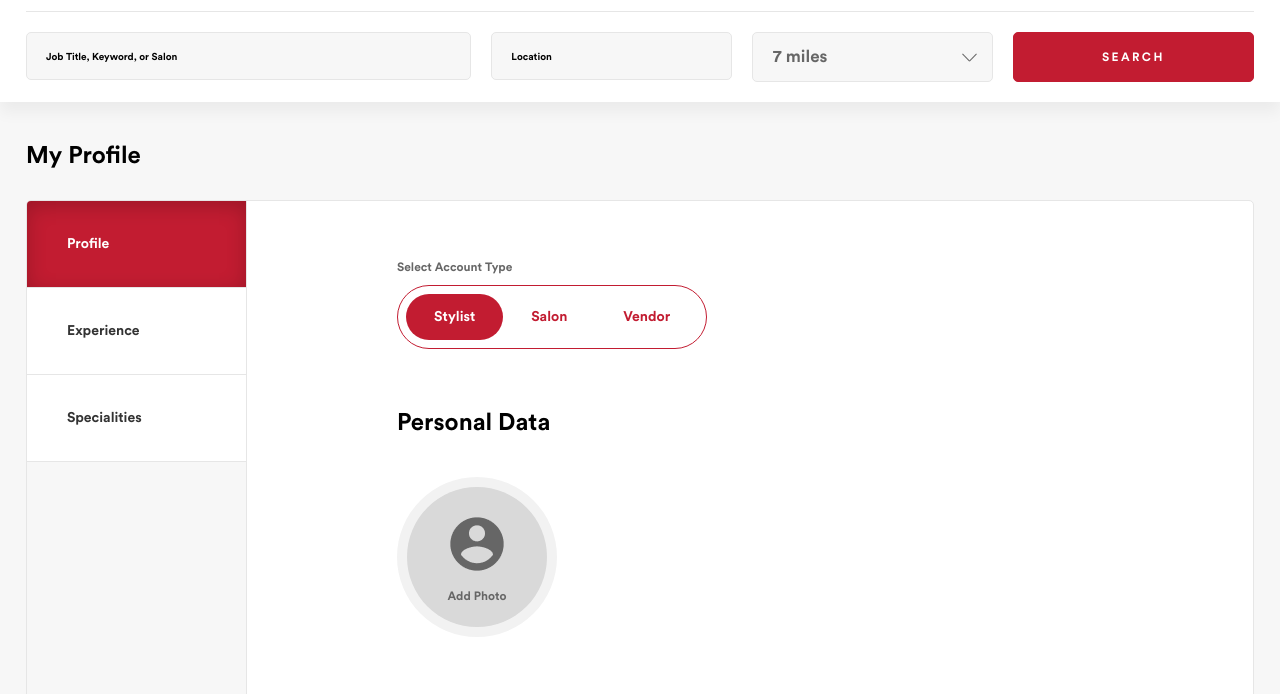
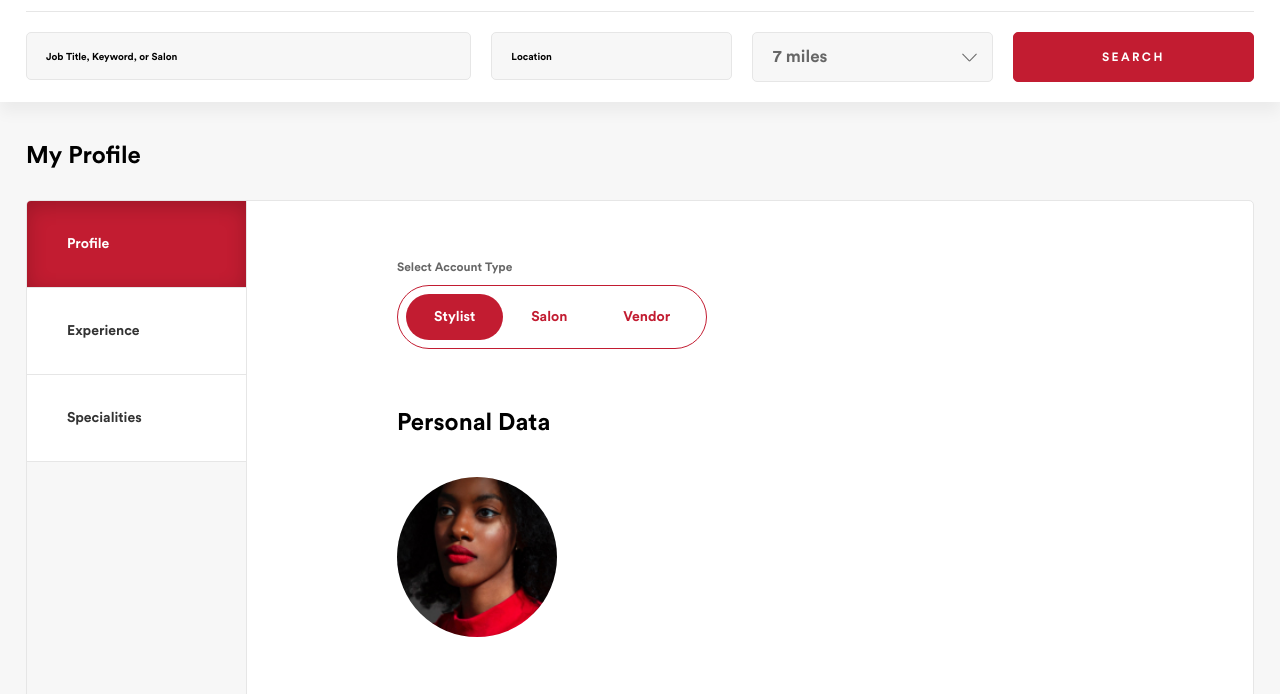
Before and after one commit to paulshvorak/skissors, a website: page edit-profile.html in a window 1280 px wide. Shown: the part 82-776 px from the top of the page. Drawn offline with Linux system fonts and the light colour scheme; files whose address does not match are found by name.

Commit message:
personal data avatar

```diff
--- a/edit-profile.html
+++ b/edit-profile.html
@@ -75,15 +75,24 @@
 						</div>
 						<form class="profile__form form">
 							<div class="title">Personal Data</div>
-							<div class="form__item form__item--avatar">
+
+							<!--
+
+							 .filled - add class if image upload
+
+							 -->
+
+							<div class="form__item form__item--avatar filled">
 								<input id="edit-profile-avatar" type="file">
 								<label for="edit-profile-avatar">
 									<div class="inner">
-										<img src="app/images/icon-avatar--dark-gray.png" alt="avatar icon">
+										<img class="avatar" src="app/images/aside__item.jpg" alt="avatar">
+										<img class="avatar--empty" src="app/images/icon-avatar--dark-gray.png" alt="avatar icon">
 										<div class="avatar-title">Add Photo</div>
 									</div>
 								</label>
 							</div>
+
 							<div class="form__item">
 								<div class="input-wrapper">
 									<input id="edit-profile-fullname" type="text">
--- a/sources/scss/content.scss
+++ b/sources/scss/content.scss
@@ -890,6 +890,45 @@
 								}
 							}
 						}
+						&.filled {
+							label {
+								position: relative;
+								overflow: hidden;
+								.inner {
+									position: relative;
+									.avatar {
+										z-index: 0;
+										position: absolute;
+										top: 50%;
+										left: 50%;
+										min-height: 160px;
+										min-width: 160px;
+										transform: translate(-50%, -50%);
+										&-title {
+											display: none;
+										}
+										&--empty {
+											display: none;
+										}
+									}
+								}
+								&:after {
+									content: '';
+									position: absolute;
+									top: 0;
+									left: 0;
+									right: 0;
+									bottom: 0;
+									background-color: rgba(194, 28, 49, 0);
+									transition: .15s ease;
+								}
+								&:hover {
+									&:after {
+										background-color: rgba(194, 28, 49, .6);
+									}
+								}
+							}
+						}
 					}
 				}
 				.actions {
```
Also changed, not shown: app/css/bundle.min.css.
